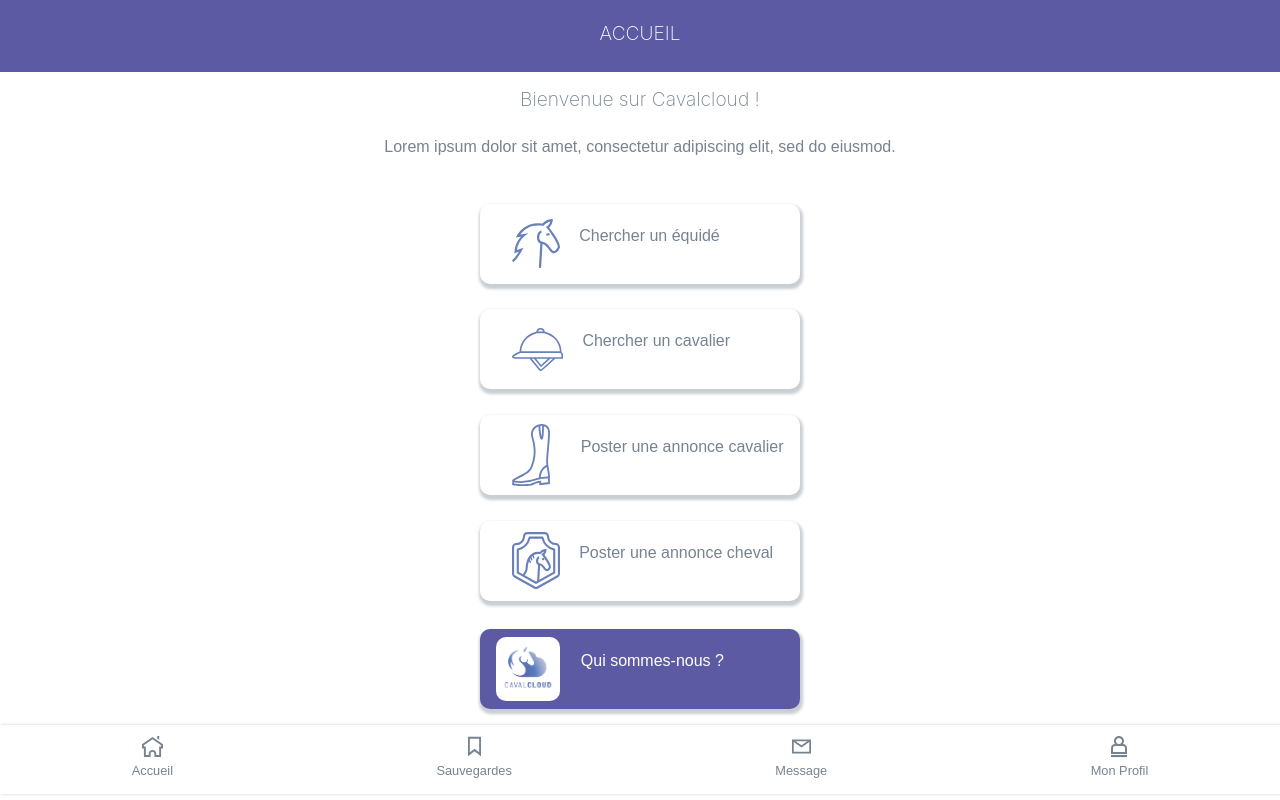
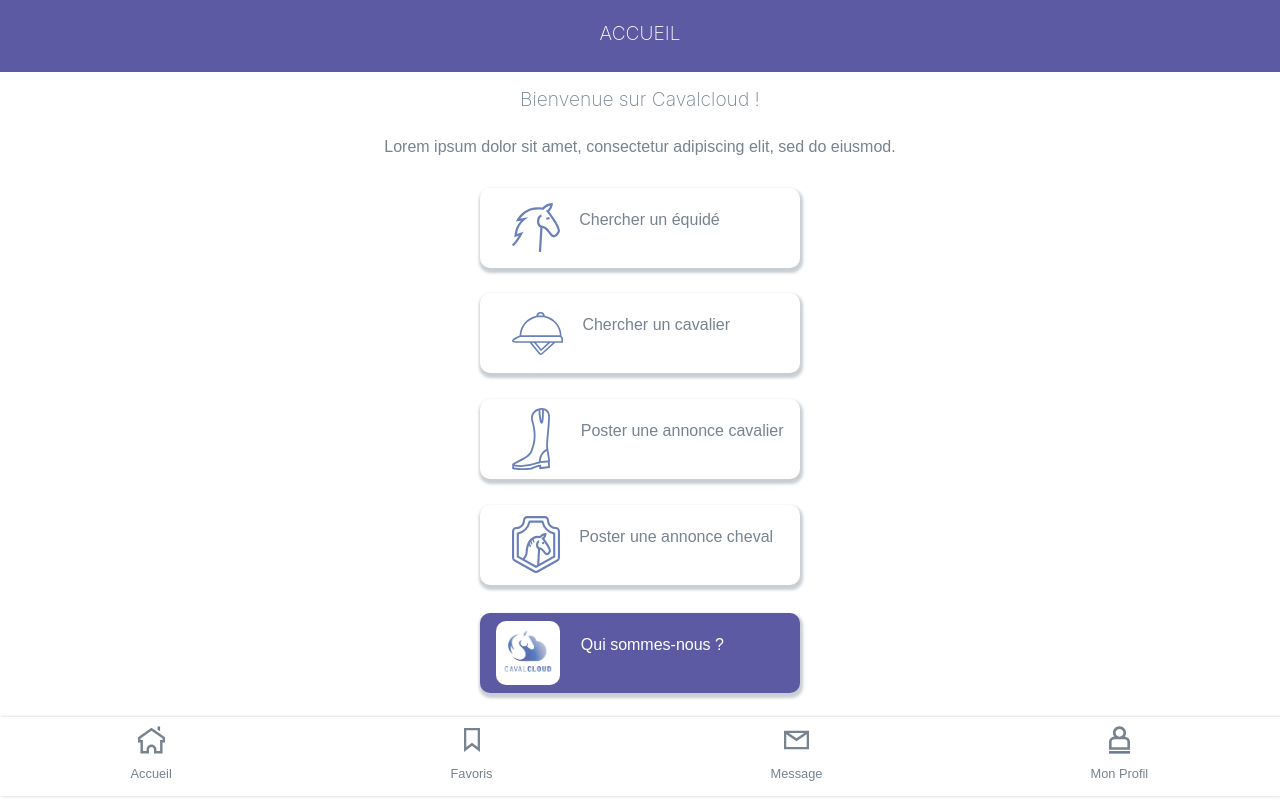
Before and after one commit to Johanna-cs/Caval_Cloud_Front, a React (Create React App) app: page /home in a window 1280 px wide. Built offline with nearby package versions, Linux system fonts and the light colour scheme.

Commit message:
menu navbar not ok on slected

```diff
--- a/src/components/Home.css
+++ b/src/components/Home.css
@@ -14,6 +14,7 @@
     font-weight: 300;
     padding: 1em;
     text-align: center;
+    margin-bottom: 0em;
   }
   /* HEADER  */
   .headerHome {
--- a/src/components/Menu.js
+++ b/src/components/Menu.js
@@ -17,7 +17,9 @@ const Menu = (props)=>{
 <div className='menu'>
 <div className='divBtn'>
   <Link className='menu_home' to='/home' style={{ textDecoration: "none" }} >
-    <img src={Home} width="30" height="30" alt='home caval cloud' className='logo-home logoM'/>
+  <div className='logoM'>
+    <img src={Home} width="30" height="30" alt='home caval cloud' className='logo-home logo'/>
+    </div>
     <p>Accueil</p>
   </Link>
 
@@ -25,15 +27,19 @@ const Menu = (props)=>{
 
 <div className='divBtn'>
   <Link className='menu_save' to='/home' style={{ textDecoration: "none" }} >
-    <img src={Save} width="30" height="30" alt='home caval cloud' className='logo-save logoM'/>
-    <p>Sauvegardes</p>
+  <div className='logoM'>
+    <img src={Save} width="30" height="30" alt='home caval cloud' className='logo-save logo'/>
+    </div>
+    <p>Favoris</p>
   </Link>
 
 </div>
 
 <div className='divBtn'>
   <Link className='menu_message' to='/home' style={{ textDecoration: "none" }} >
-    <img src={Message} width="30" height="30" alt='home caval cloud' className='logo-mess logoM'/>
+  <div className='logoM'>
+    <img src={Message} width="30" height="30" alt='home caval cloud' className='logo-mess logo'/>
+  </div>
     <p>Message</p>
   </Link>
 
@@ -41,7 +47,9 @@ const Menu = (props)=>{
 
 <div className='divBtn'>
   <Link className='menu_myprofil' to='/home' style={{ textDecoration: "none" }} >
-    <img src={Profil} width="30" height="30" alt='home caval cloud'className='logo-profil logoM'/>
+    <div className='logoM'>
+    <img src={Profil} width="30" height="30" alt='home caval cloud'className='logo-profil logo'/>
+    </div>
     <p>Mon Profil</p>
   </Link>
 
--- a/src/components/menu.css
+++ b/src/components/menu.css
@@ -1,38 +1,24 @@
 .menu {
-    background-color: transparent;
-    height: 4.3em;
+    background-color: none;
+    height: 4.9em;
     color : white;
     display: flex;
     justify-content: space-around;
-    align-items: center;
     box-shadow: 1px 0px 3px 0px #77838F65;
     width: 100%;
+    margin-top: 0.5em;
 
 }
-.logo-home {
-    margin-top: 0.5em;
+.divBtn {
+    display: flex;
+    justify-self: center;
+    align-items: baseline;
+    width: 4em;
+    height: 4em;
+    margin: 0.4em;
     padding: 0.1em;
-    width: 1.5em !important;
-}
-
-.logo-save {
-    margin-top: 0.5em;
-    padding: 0.1em;
-    width: 1em !important;
-}
-.logo-mess {
-    margin-top: 0.5em;
-    padding: 0.1em;
-    width: 1.4em !important;
-}
-.logo-profil {
-    margin-top: 0.5em;
-    padding: 0.1em;
-    width: 1.2em !important;
-}
-
-.divBtn {
     text-align: center;
+    box-sizing: content-box;
 }
 
 .menu p {
@@ -40,26 +26,45 @@
     font-weight: 200 !important;
     font-family: 'open-sans', sans-serif;
     font-size: 0.8em !important;
-    margin-bottom: none;
+    margin: auto ;
+    padding: 0.2em;
+    word-break: keep-all;
   }
-.menu a {
-    color: #77838F;
+
+/* logos menu */
+.logo-home {
+    width: 1.7em !important;
+    margin-bottom: 0.4em;
+}
+.logo-save {
+    width: 1em !important;
+    margin-bottom: 0.4em;
+}
+.logo-mess {
+    width: 1.6em !important;
+    margin-bottom: 0.4em;
+}
+.logo-profil {
+    width: 1.3em !important;
+    margin-bottom: 0.4em;
 }
 
-.logoM a hover {
-    background-color: #b0b9d380;
+a {
+    text-decoration: none !important;
+    color: #77838F !important;
 }
-
-/* .element:nth-child(1)
-{
-    background-color: blue;
-    align-self: flex-start;
-    order: 2;
+.logoM :hover{
+    padding: 1.1em;
+    border-radius: 10px;
+    fill: #b0b9d3!important;
 }
-
-.element:nth-child(2)
-{
-    background-color: blue;
-    align-self: flex-start;
-    order: 1;
-} */
+.logoM :visited {
+    padding: 1.1em;
+    border-radius: 10px;
+    fill: #b0b9d380 !important;
+}
+.logoM :active {
+    padding: 1.1em;
+    border-radius: 10px;
+    fill: #b0b9d380 !important;
+}
```
